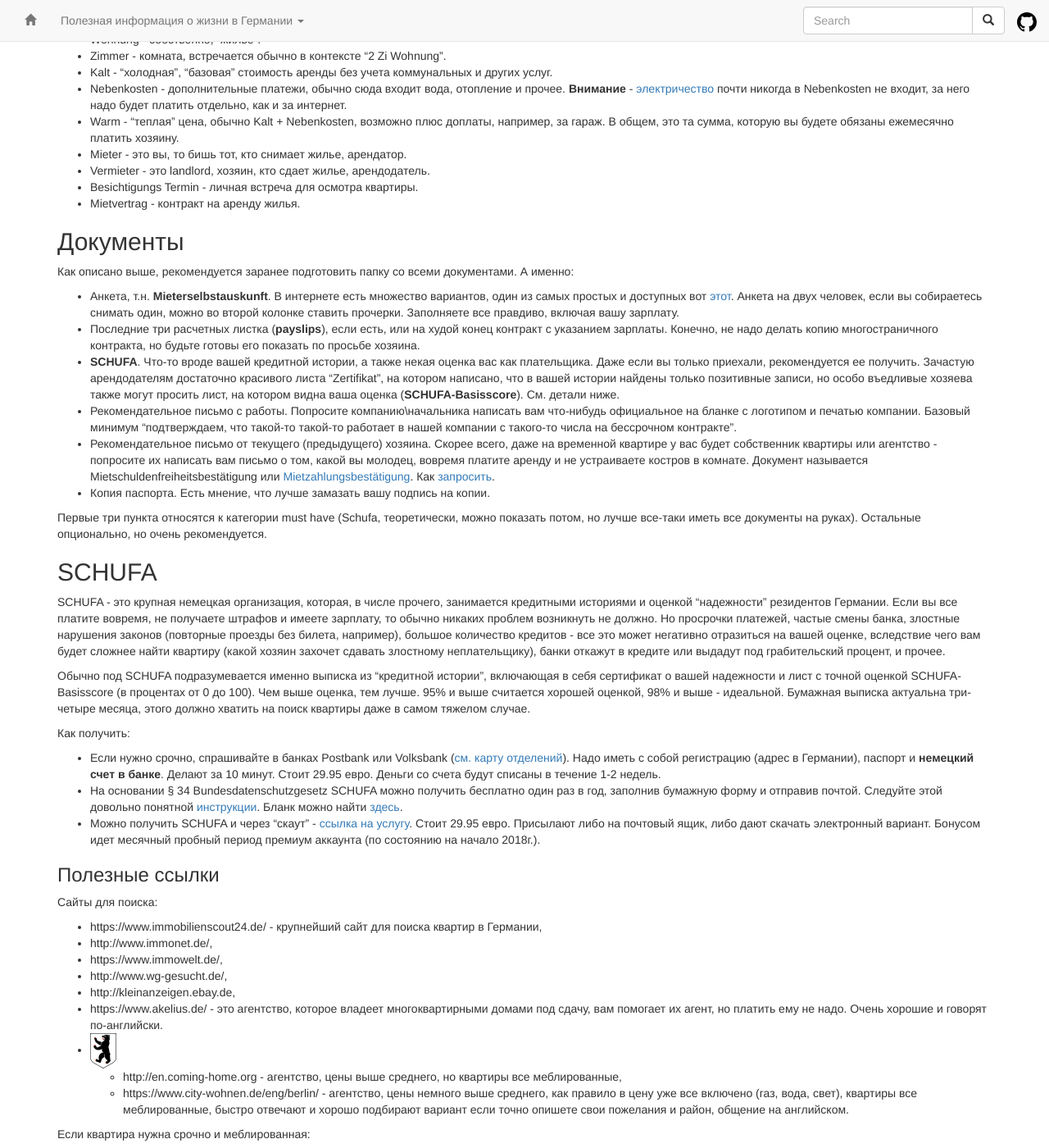
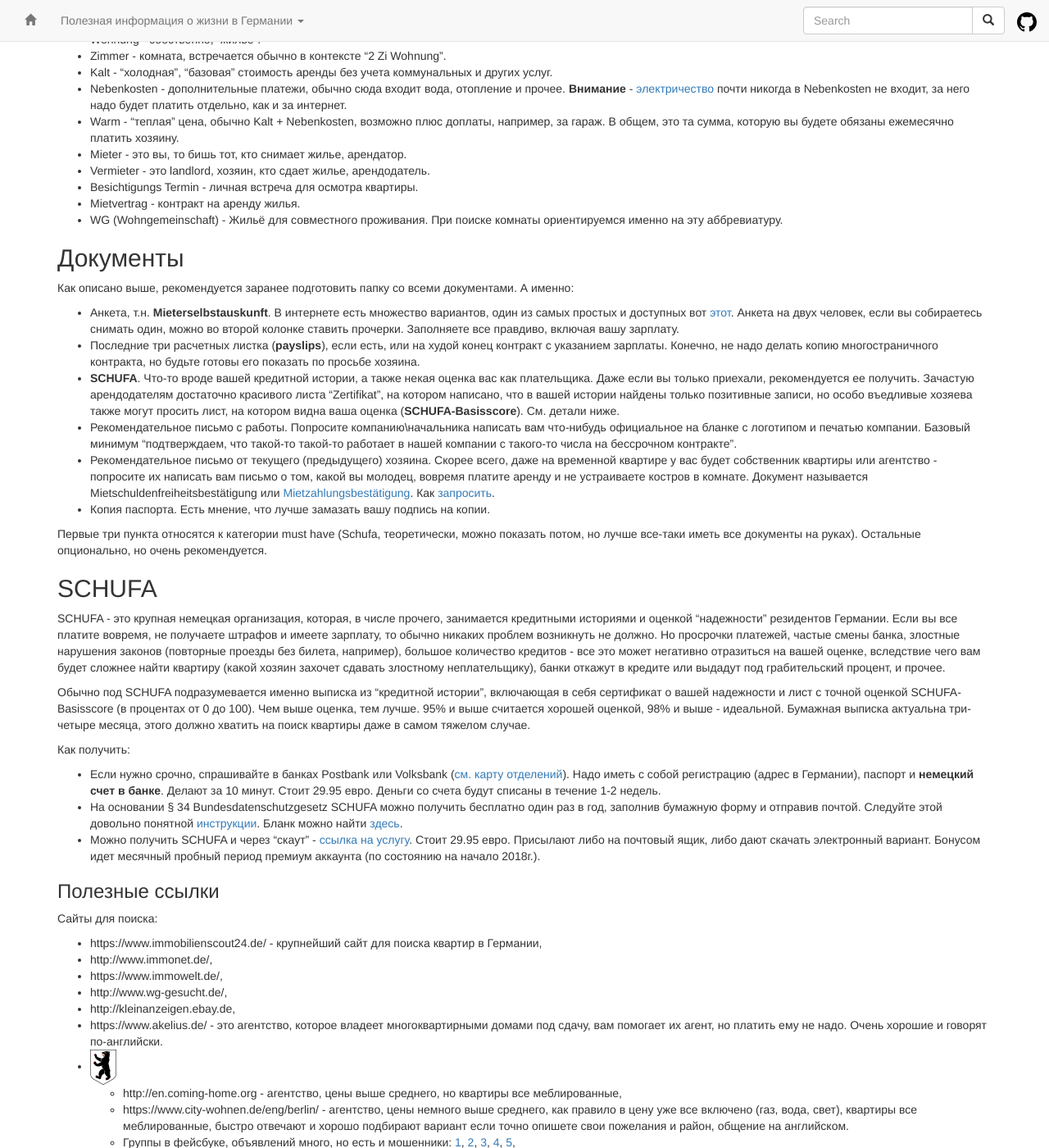
Before and after one commit to ru-de/faq, a Jekyll site: the page built from pages/Квартирный вопрос.md, in a window 1280 px wide and 1400 px high, scrolled down 1108 px. Shown: the whole window at 82% size. Built offline with Jekyll 4.4.1, drawn with Linux system fonts in a browser that asks for light colours; nearby versions of some CDN libraries.

Commit message:
Travis #687: sync github pages

```diff
--- a/pages/Квартирный вопрос.md
+++ b/pages/Квартирный вопрос.md
@@ -36,6 +36,7 @@ layout: default
 - Vermieter - это landlord, хозяин, кто сдает жилье, арендодатель.
 - Besichtigungs Termin - личная встреча для осмотра квартиры.
 - Mietvertrag - контракт на аренду жилья.
+- WG (Wohngemeinschaft) - Жильё для совместного проживания. При поиске комнаты ориентируемся именно на эту аббревиатуру.
 
 ## Документы
 Как описано выше, рекомендуется заранее подготовить папку со всеми документами. А именно:
@@ -72,6 +73,7 @@ SCHUFA - это крупная немецкая организация, кото
  * ![](files/be.png)
    * http://en.coming-home.org - агентство, цены выше среднего, но квартиры все меблированные,
    * https://www.city-wohnen.de/eng/berlin/ - агентство, цены немного выше среднего, как правило в цену уже все включено (газ, вода, свет), квартиры все меблированные, быстро отвечают и хорошо подбирают вариант если точно опишете свои пожелания и район, общение на английском.
+   * Группы в фейсбуке, объявлений много, но есть и мошенники: [1](https://www.facebook.com/groups/183048595060764), [2](https://www.facebook.com/groups/681027242074146/), [3](https://www.facebook.com/groups/berlinrooms), [4](https://www.facebook.com/groups/easy.wg), [5](https://www.facebook.com/groups/890919300923458),
 
 Если квартира нужна срочно и меблированная:
 * https://www.nestpick.com
```
Also changed, not shown: pages/Подтверждение диплома.md (+1 -0 lines).
